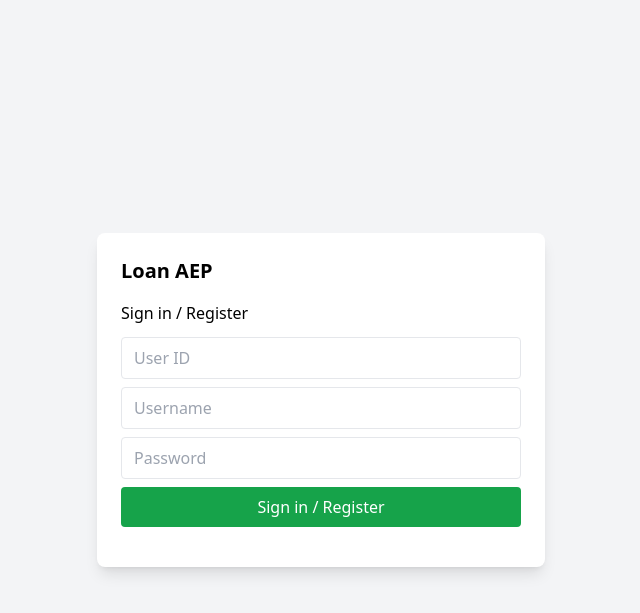
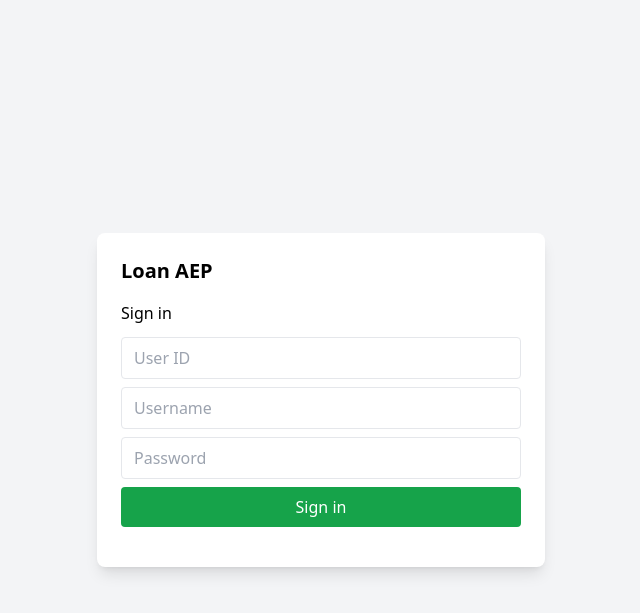
Before and after one commit to Rishab260/loan-app-poc, a FastAPI app: page / in a window 1280 px wide. Shown: the top 613 px of the page, without its empty margins (319-959 px from the left). Run offline with FastAPI, Linux system fonts and the light colour scheme; parts of the project's set-up code (start-up, migrations or seed data) failed here and were passed over; some libraries are stand-ins or nearby versions.

Commit message:
Remove regiter

```diff
--- a/loan-api/templates/index.html
+++ b/loan-api/templates/index.html
@@ -14,13 +14,13 @@
     <h2 class="text-xl font-semibold mb-4">Loan AEP</h2>
 
     <div id="loginBox" class="space-y-3">
-      <h3 class="font-medium">Sign in / Register</h3>
+      <h3 class="font-medium">Sign in</h3>
       <form id="loginForm" class="space-y-2">
         <input name="user_id" type="number" min="1" placeholder="User ID" required class="w-full border rounded px-3 py-2" />
         <input name="username" placeholder="Username" required class="w-full border rounded px-3 py-2" />
         <input name="password" type="password" placeholder="Password" required class="w-full border rounded px-3 py-2" />
         <div class="flex gap-2">
-          <button id="loginBtn" type="submit" class="flex-1 bg-green-600 text-white py-2 rounded">Sign in / Register</button>
+          <button id="loginBtn" type="submit" class="flex-1 bg-green-600 text-white py-2 rounded">Sign in</button>
         </div>
       </form>
     </div>
```
